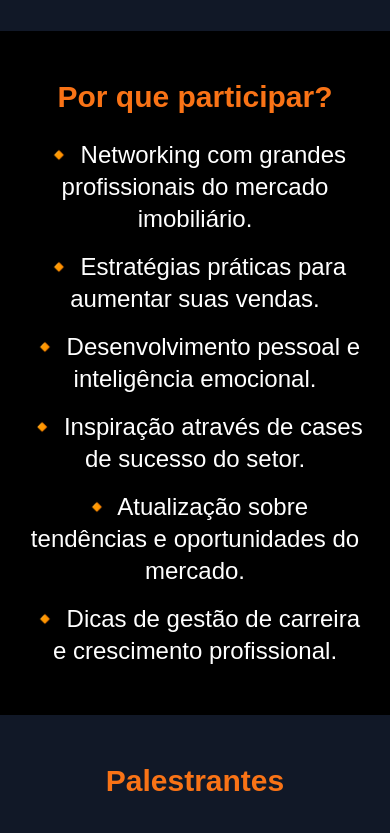
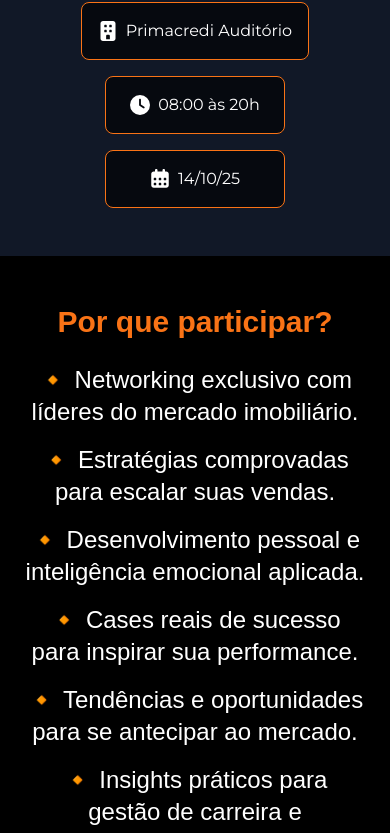
Before and after one commit to dnaderesultados/mentoriahpi, a Next.js app: page / in a window 390 px wide. Shown: the part 1991-2824 px from the top of the page. Built offline with nearby package versions, Linux system fonts and the light colour scheme; a web font is replaced by a local one.

Commit message:
fotos poster videos

```diff
--- a/app/page.js
+++ b/app/page.js
@@ -102,7 +102,7 @@ export default function Home() {
           Assista ao vídeo
         </h2>
         <div className="flex justify-center">
-          <video ref={videoRef} controls className="rounded-xl w-full max-w-sm">
+          <video ref={videoRef} controls className="rounded-xl w-full max-w-sm"  poster="/images/DNA-FEED (3).png">
             <source src="/videos/Videointro.mp4" type="video/mp4" />
             Seu navegador não suporta vídeo.
           </video>
@@ -149,12 +149,12 @@ export default function Home() {
           Por que participar?
         </h2>
         <ul className="space-y-4 text-2xl font-chivo">
-          <li>🔸 Networking com grandes profissionais do mercado imobiliário.</li>
-          <li>🔸 Estratégias práticas para aumentar suas vendas.</li>
-          <li>🔸 Desenvolvimento pessoal e inteligência emocional.</li>
-          <li>🔸 Inspiração através de cases de sucesso do setor.</li>
-          <li>🔸 Atualização sobre tendências e oportunidades do mercado.</li>
-          <li>🔸 Dicas de gestão de carreira e crescimento profissional.</li>
+          <li>🔸 Networking exclusivo com líderes do mercado imobiliário.</li>
+          <li>🔸 Estratégias comprovadas para escalar suas vendas.</li>
+          <li>🔸 Desenvolvimento pessoal e inteligência emocional aplicada.</li>
+          <li>🔸 Cases reais de sucesso para inspirar sua performance.</li>
+          <li>🔸 Tendências e oportunidades para se antecipar ao mercado.</li>
+          <li>🔸 Insights práticos para gestão de carreira e crescimento.</li>
         </ul>
       </section>
 
@@ -359,46 +359,46 @@ export default function Home() {
           O que esperar deste evento
         </h2>
         <div className="flex gap-6 overflow-x-auto pb-4 scrollbar-thin scrollbar-thumb-gray-600 scrollbar-track-gray-800">
-          <video ref={videoRef} controls className="rounded-xl w-full max-w-md h-60 md:h-72">
+          <video ref={videoRef} controls className="rounded-xl w-full max-w-md h-60 md:h-72" poster="/images/Reisfoto2.jpeg">
             <source src="/videos/Video7.mp4" type="video/mp4" />
           </video>
-          <video ref={videoRef} controls className="rounded-xl w-full max-w-md h-60 md:h-72">
+          <video ref={videoRef} controls className="rounded-xl w-full max-w-md h-60 md:h-72" poster="/images/Reisfoto2.jpeg">
             <source src="/videos/Videoreis.mp4" type="video/mp4" />
           </video>
-          <video ref={videoRef} controls className="rounded-xl w-full max-w-md h-60 md:h-72">
+          <video ref={videoRef} controls className="rounded-xl w-full max-w-md h-60 md:h-72" poster="/images/Reisfoto2.jpeg">
             <source src="/videos/Video1.mp4" type="video/mp4" />
           </video>
-          <video ref={videoRef} controls className="rounded-xl w-full max-w-md h-60 md:h-72">
+          <video ref={videoRef} controls className="rounded-xl w-full max-w-md h-60 md:h-72" poster="/images/Reisfoto2.jpeg">
             <source src="/videos/Video2.mp4" type="video/mp4" />
           </video>
-          <video ref={videoRef} controls className="rounded-xl w-full max-w-md h-60 md:h-72">
+          <video ref={videoRef} controls className="rounded-xl w-full max-w-md h-60 md:h-72" poster="/images/Reisfoto2.jpeg">
             <source src="/videos/Video3.mp4" type="video/mp4" />
           </video>
-          <video ref={videoRef} controls className="rounded-xl w-full max-w-md h-60 md:h-72">
+          <video ref={videoRef} controls className="rounded-xl w-full max-w-md h-60 md:h-72" poster="/images/Reisfoto2.jpeg">
             <source src="/videos/Video4.mp4" type="video/mp4" />
           </video>
-          <video ref={videoRef} controls className="rounded-xl w-full max-w-md h-60 md:h-72">
+          <video ref={videoRef} controls className="rounded-xl w-full max-w-md h-60 md:h-72" poster="/images/Reisfoto2.jpeg">
             <source src="/videos/Video6.mp4" type="video/mp4" />
           </video>
-          <video ref={videoRef} controls className="rounded-xl w-full max-w-md h-60 md:h-72">
+          <video ref={videoRef} controls className="rounded-xl w-full max-w-md h-60 md:h-72" poster="/images/Reisfoto2.jpeg">
             <source src="/videos/Video8.mp4" type="video/mp4" />
           </video>
-          <video ref={videoRef} controls className="rounded-xl w-full max-w-md h-60 md:h-72">
+          <video ref={videoRef} controls className="rounded-xl w-full max-w-md h-60 md:h-72" poster="/images/Reisfoto2.jpeg">
             <source src="/videos/Video9.mp4" type="video/mp4" />
           </video>
-          <video ref={videoRef} controls className="rounded-xl w-full max-w-md h-60 md:h-72">
+          <video ref={videoRef} controls className="rounded-xl w-full max-w-md h-60 md:h-72" poster="/images/Hugofoto2.png">
             <source src="/videos/Videohugo1.mp4" type="video/mp4" />
           </video>
           <video ref={videoRef} controls className="rounded-xl w-full max-w-md h-60 md:h-72">
             <source src="/videos/Video10.mp4" type="video/mp4" />
           </video>
-          <video ref={videoRef} controls className="rounded-xl w-full max-w-md h-60 md:h-72">
+          <video ref={videoRef} controls className="rounded-xl w-full max-w-md h-60 md:h-72" poster="/images/Hugofoto2.png">
             <source src="/videos/Videohugo2.mp4" type="video/mp4" />
           </video>
           <video ref={videoRef} controls className="rounded-xl w-full max-w-md h-60 md:h-72">
             <source src="/videos/Video11.mp4" type="video/mp4" />
           </video>
-          <video ref={videoRef} controls className="rounded-xl w-full max-w-md h-60 md:h-72">
+          <video ref={videoRef} controls className="rounded-xl w-full max-w-md h-60 md:h-72" poster="/images/Hugofoto2.png">
             <source src="/videos/Videohugo3.mp4" type="video/mp4" />
           </video>
         </div>
```
Also changed, not shown: public/images/Hugofoto2.jpg (added), public/images/Reisfoto2.jpeg (added).
